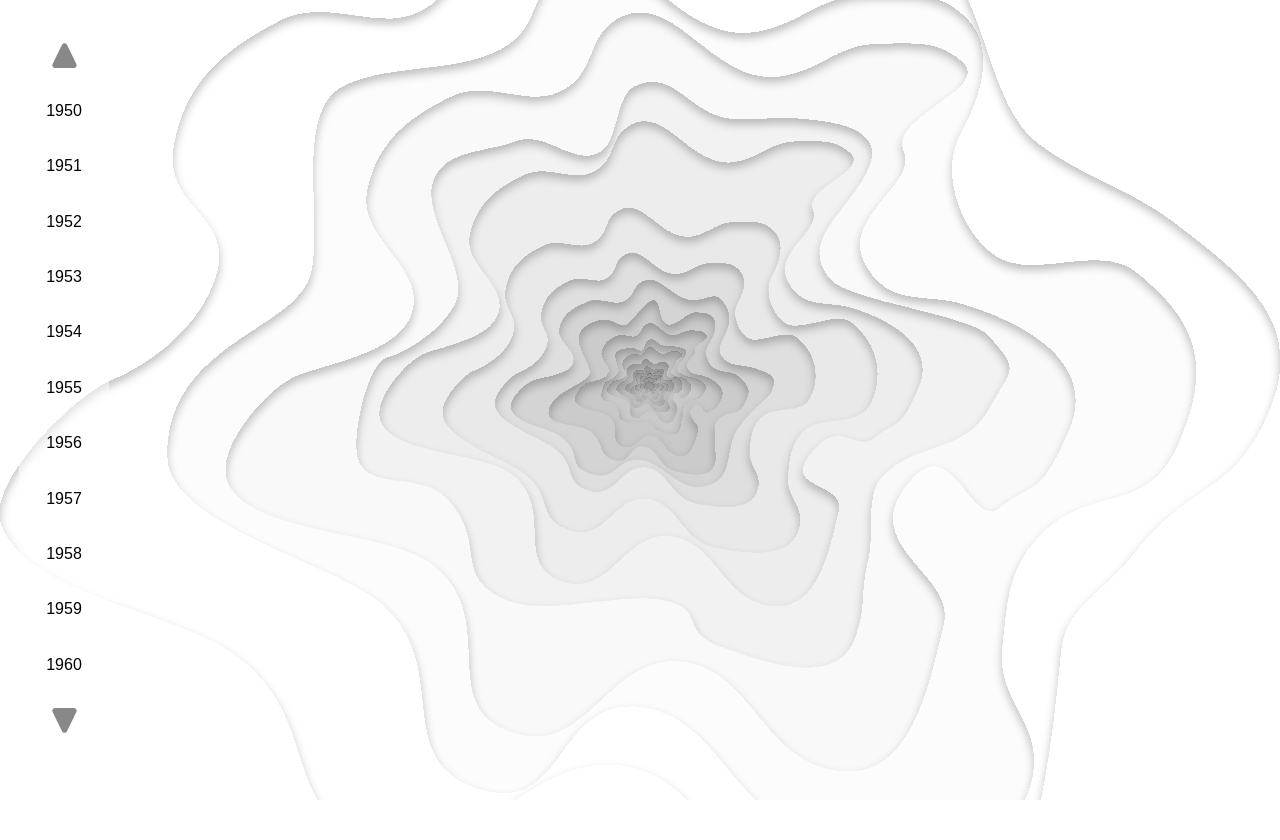
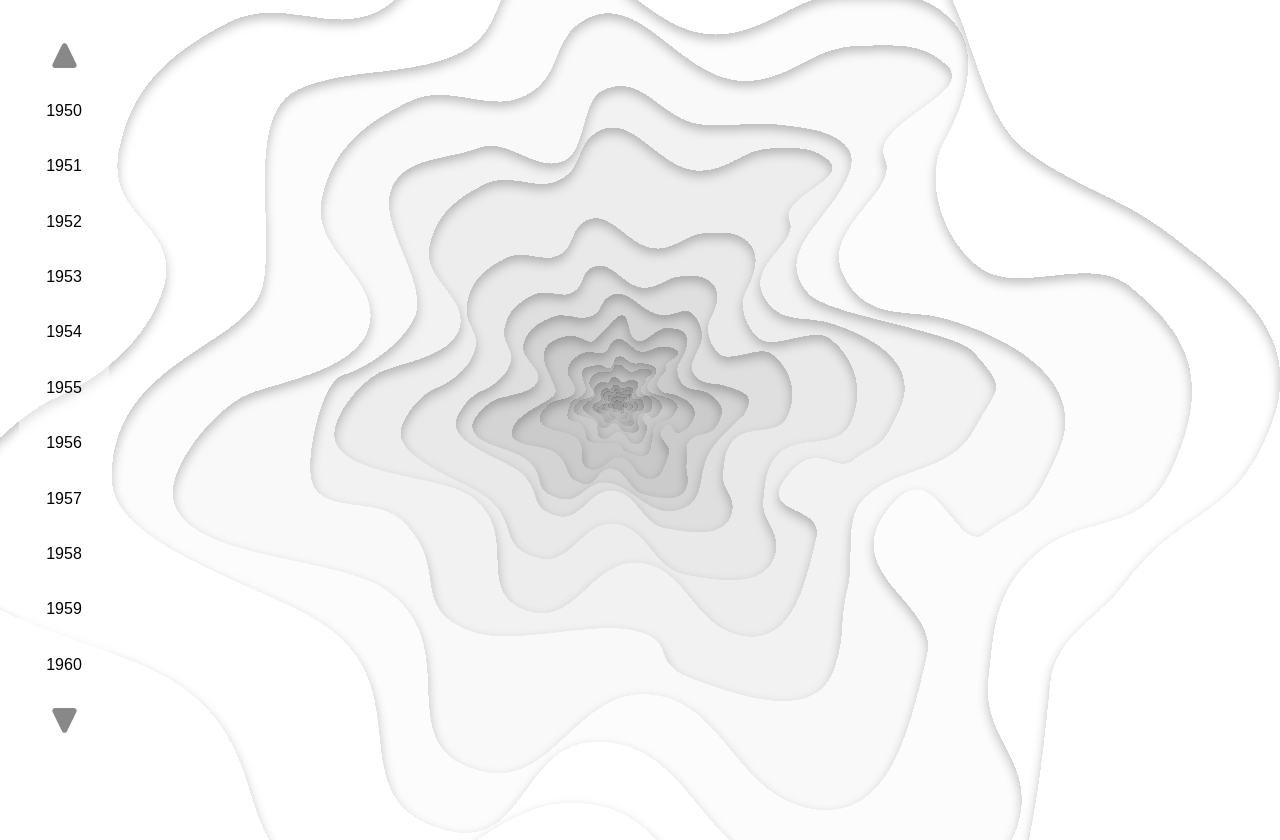
Before and after one commit to dgozen/GRPtimeline, a React (Create React App) app: page / in a window 1280 px wide. Before the commit the page ends 800 px from the top, so only its background shows below. Built offline with nearby package versions, Linux system fonts and the light colour scheme.

Commit message:
small fixes

```diff
--- a/src/component/Timeline/Timeline.js
+++ b/src/component/Timeline/Timeline.js
@@ -25,9 +25,9 @@ const numbers = [
 	[2.5,2.5],
 	[3.0,3.0],
 	[3.5,3.5],
+	[4.0,4.0],
 	[4.5,4.5],
-	[5.5,5.5],
-	[6.0,6.0],
+	[5.0,5.0],
 
 ]
 
--- a/src/component/Timeline/Timeline.module.css
+++ b/src/component/Timeline/Timeline.module.css
@@ -11,11 +11,11 @@
 	background-size: cover;
 	background-position: center, center;
     transition: transform 0.8s;
-    width: 100vw;
-    height: 100vh;
+    width: 105vw;
+    height: 105vh;
     position: absolute;
-    top: 0;
-    left: 0;
+    top: 5;
+    left: -5%;
 }
 .list {
     display: grid;
```
